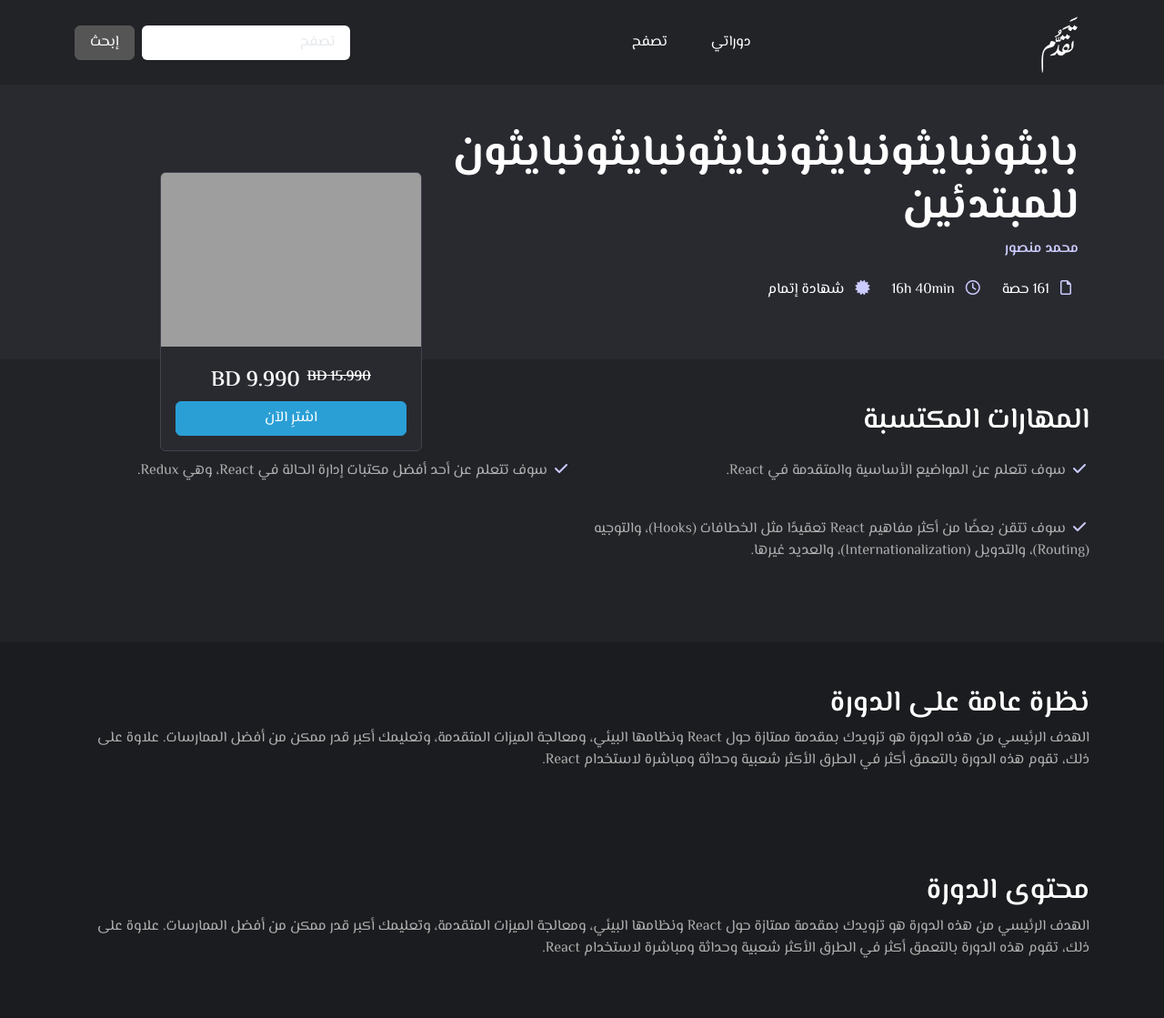
After one commit to ZaidKaraymeh/online-learning-platform, a Django app: page /course in a window 1280 px wide. The commit adds this page. Shown: the whole page at 91% size. Run offline with Django 4.2, Linux system fonts and the light colour scheme; some libraries are stand-ins or nearby versions; grey boxes are pictures that could not be loaded.

Commit message:
Add buy now CTA, Course content

```diff
--- a/core/static/main.css
+++ b/core/static/main.css
@@ -3,8 +3,9 @@
     --bg-2: #1B1C1F;
     --bg-3: #222327;
     --bg-4: #292A30;
+    --bg-5: #41434e;
+    --bg-6: #cccbff;
 }
-
 @font-face {
   font-family: 'Gulzar-Regular';
   src: local('Gulzar-Regular'),
@@ -87,8 +88,44 @@ body {
 .bg-4 {
     background-color: var(--bg-4) !important;
 }
+.bg-5 {
+    background-color: var(--bg-5) !important;
+}
+.bg-6 {
+    background-color: var(--bg-6) !important;
+}
 
-.card-shadow:hover {
-    box-shadow: rgba(255, 255, 255, 0.2) 0px 8px 24px;
+.color-1 {
+    color: var(--bg-1) !important;
+}
+.color-2 {
+    color: var(--bg-2) !important;
+}
+.color-3 {
+    color: var(--bg-3) !important;
+}
+.color-4 {
+    color: var(--bg-4) !important;
+}
+.color-5 {
+    color: var(--bg-5) !important;
+}
+
+.color-6 {
+    color: var(--bg-6) !important;
+}
+
+
+.bg-5-shadow-on-hover:hover {
+    box-shadow: var(--bg-5) 0px 8px 24px;
     transition: 0.2s;
 }
+
+.bg-5-on-hover:hover {
+    background-color: var(--bg-5);
+    transition: 0.2s;
+}
+
+.bg-5-border {
+  border-color: var(--bg-5) !important;
+}
--- a/core/templates/base.html
+++ b/core/templates/base.html
@@ -12,6 +12,7 @@
 			integrity="sha384-nU14brUcp6StFntEOOEBvcJm4huWjB0OcIeQ3fltAfSmuZFrkAif0T+UtNGlKKQv"
 			crossorigin="anonymous"
 		/>
+		<link rel="stylesheet" href="https://cdnjs.cloudflare.com/ajax/libs/font-awesome/6.5.1/css/all.min.css" integrity="sha512-DTOQO9RWCH3ppGqcWaEA1BIZOC6xxalwEsw9c2QQeAIftl+Vegovlnee1c9QX4TctnWMn13TZye+giMm8e2LwA==" crossorigin="anonymous" referrerpolicy="no-referrer" />
 		<link rel="stylesheet" href="{% static 'bootstrap.min.css' %}" />
 		<link rel="stylesheet" href="{% static 'main.css' %}" />
 	</head>
@@ -32,13 +33,13 @@
 				</button>
 				<div class="collapse navbar-collapse" id="navbarColor02">
 					<ul class="navbar-nav me-auto">
-						<li class="nav-item">
+						<li class="nav-item bg-5-on-hover p-3">
 							<a class="nav-link active" href="#"
 								>دوراتي
 								<span class="visually-hidden">(current)</span>
 							</a>
 						</li>
-						<li class="nav-item">
+						<li class="nav-item bg-5-on-hover p-3">
 							<a class="nav-link active" href="#"
 								>تصفح
 								<span class="visually-hidden">(current)</span>
@@ -77,8 +78,8 @@
 				</div>
 			</div>
 		</nav>
-		<main class="container">
-			<div class="row">{% block content %} {% endblock content %}</div>
+		<main class="">
+			<div class="">{% block content %} {% endblock content %}</div>
 		</main>
 
 		<script
--- /dev/null
+++ b/core/templates/course-detail.html
@@ -0,0 +1,93 @@
+{% extends "base.html" %} {% block content %}
+<div class="container-fluid p-0">
+	<section class="bg-4 p-5">
+		<div class="card bg-4 bg-5-border" style="width: 18rem; position: relative; top: 3rem; left:8rem; float:left">
+				<img src="https://picsum.photos/id/8/600/400" class="card-img-top" style=" height: auto !important; width: 100% !important;" alt="..." />
+				<div class="card-body">
+					 <div class="d-flex gap-2 justify-content-center my-2">
+                                    <h6 class="text-decoration-line-through ff-messiri-semibold mb-0" >15.990 BD</h6>
+                                    <h5 class="mb-0" >9.990 BD</h5>
+                                </div>
+					<a href="#" class="btn btn-primary d-block">اشترِ الآن</a>
+				</div>
+			</div>
+		<div class="container text-white">
+			<div class="row">
+
+				<div class="col-8 col-xs-12">
+					<h2>بايثونبايثونبايثونبايثونبايثونبايثون للمبتدئين</h2>
+					<h6 class="color-6">محمد منصور</h6>
+					<div>
+						<div class="d-flex gap-3 mt-4">
+							<p>
+								<i class="fa-regular fa-file me-2 color-6"></i>
+								161 حصة
+							</p>
+							<p>
+								<i class="fa-regular fa-clock me-2 color-6"></i>
+								16h 40min
+							</p>
+							<p>
+								<i class="fa-solid fa-certificate me-2 color-6"></i>
+								شهادة إتمام
+							</p>
+						</div>
+					</div>
+				</div>
+			</div>
+
+		</div>
+	</section>
+	<section class="bg-3 p-5">
+		<div class="container">
+			<h4>المهارات المكتسبة</h4>
+			<div class="mt-4">
+				<div class="row">
+					<div class="col-6 mb-4">
+						<p>
+							<i class="fa-solid fa-check me-1 color-6"></i>
+							سوف تتعلم عن المواضيع الأساسية والمتقدمة في React.
+						</p>
+					</div>
+					<div class="col-6 mb-4">
+						<p>
+							<i class="fa-solid fa-check me-1 color-6"></i>
+							سوف تتعلم عن أحد أفضل مكتبات إدارة الحالة في React، وهي Redux.
+						</p>
+					</div>
+					<div class="col-6 mb-4">
+						<p>
+							<i class="fa-solid fa-check me-1 color-6"></i>
+							سوف تتقن بعضًا من أكثر مفاهيم React تعقيدًا مثل الخطافات (Hooks)،
+							والتوجيه (Routing)، والتدويل (Internationalization)، والعديد
+							غيرها.
+						</p>
+					</div>
+				</div>
+			</div>
+		</div>
+	</section>
+	<section class="p-5">
+		<div class="container">
+			<h4>نظرة عامة على الدورة</h4>
+			<p>
+				الهدف الرئيسي من هذه الدورة هو تزويدك بمقدمة ممتازة حول React ونظامها
+				البيئي، ومعالجة الميزات المتقدمة، وتعليمك أكبر قدر ممكن من أفضل
+				الممارسات. علاوة على ذلك، تقوم هذه الدورة بالتعمق أكثر في الطرق الأكثر
+				شعبية وحداثة ومباشرة لاستخدام React.
+			</p>
+		</div>
+	</section>
+	<section class="p-5">
+		<div class="container">
+			<h4>محتوى الدورة</h4>
+			<p>
+				الهدف الرئيسي من هذه الدورة هو تزويدك بمقدمة ممتازة حول React ونظامها
+				البيئي، ومعالجة الميزات المتقدمة، وتعليمك أكبر قدر ممكن من أفضل
+				الممارسات. علاوة على ذلك، تقوم هذه الدورة بالتعمق أكثر في الطرق الأكثر
+				شعبية وحداثة ومباشرة لاستخدام React.
+			</p>
+		</div>
+	</section>
+</div>
+{% endblock content %}
--- a/core/templates/home.html
+++ b/core/templates/home.html
@@ -1,12 +1,12 @@
 {% extends "base.html" %} {% block content %}
-<div class="container">
+<div class="container ">
 	<section class="my-5">
-		<h1>إبدا بالتعلم, زيد</h1>
+		<h1>ابدأ بالتعلم, زيد</h1>
 		<div class="row mt-5">
 
             <div class="col-3">
                     <a href="#" class="text-decoration-none">
-                    <div class="card bg-4 pb-0 card-shadow">
+                    <div class="card bg-4 pb-0 bg-5-shadow-on-hover border bg-5-border">
                         <img src="https://picsum.photos/id/8/600/400" class="card-img-top" style=" height: auto !important; width: 100% !important;" alt="..." />
                         <div class="card-body">
                             <h5 class="card-title text-white">بايثون للمبتدئين</h5>
--- a/core/urls.py
+++ b/core/urls.py
@@ -3,4 +3,5 @@ from core import views
 
 urlpatterns = [
     path('', views.home, name='home'),
+    path('course', views.course_detail, name='course-detail'),
 ]
--- a/core/views.py
+++ b/core/views.py
@@ -4,3 +4,7 @@ from django.shortcuts import render
 
 def home(request):
     return render(request, 'home.html')
+
+
+def course_detail(request):
+    return render(request, 'course-detail.html')
```
